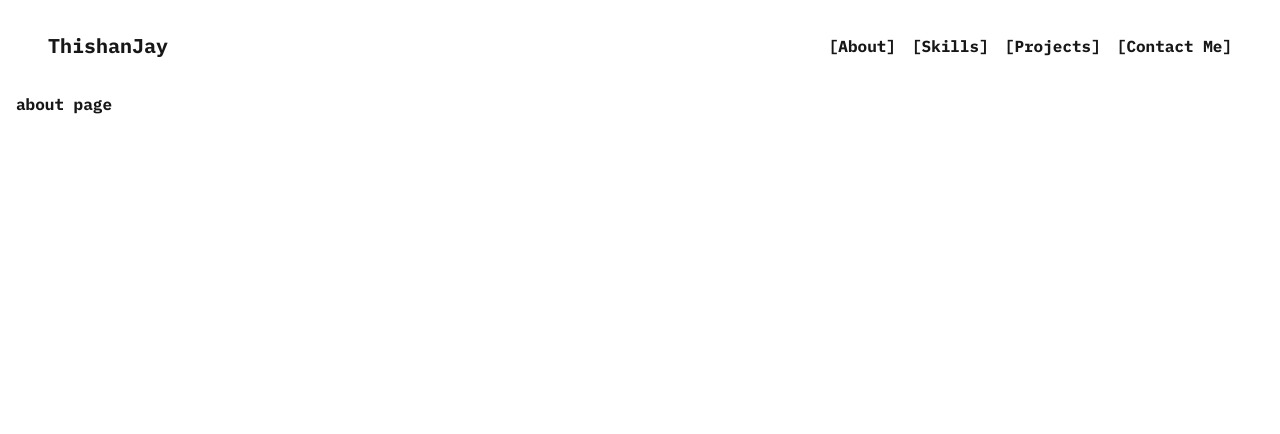
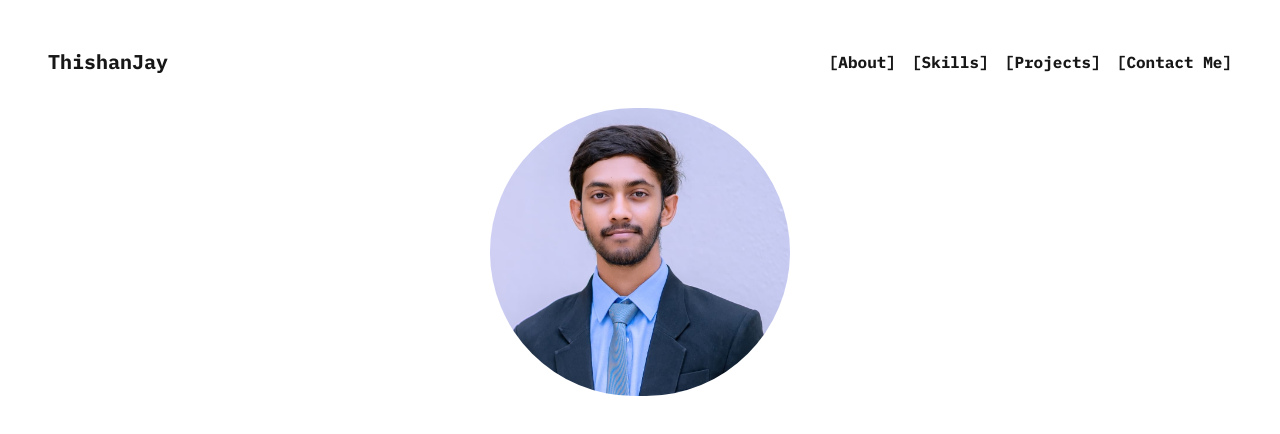
Before and after one commit to thishanjay/portfolio, a Next.js app: page /about in a window 1280 px wide. Shown: the top 434 px of the page. Built offline with nearby package versions, Linux system fonts and the light colour scheme.

Commit message:
add portfolio image

```diff
--- a/app/about/page.tsx
+++ b/app/about/page.tsx
@@ -1,9 +1,20 @@
-import React from 'react'
+import Image from "next/image";
+import React from "react";
 
 const page = () => {
   return (
-    <div>about page</div>
-  )
-}
+    <div>
+      <div className="h-full flex items-center justify-center">
+        <Image
+          src="/portfolio.jpeg"
+          width={300}
+          height={300}
+          alt="My photo"
+          className="rounded-full object-cover mx-auto"
+        />
+      </div>
+    </div>
+  );
+};
 
-export default page
+export default page;
--- a/app/layout.tsx
+++ b/app/layout.tsx
@@ -20,9 +20,9 @@ export default function RootLayout({
 }>) {
   return (
     <html lang="en">
-      <body className={`${ibmPlexMono.className} antialiased m-4 font-bold`}>
+      <body className={`${ibmPlexMono.className} antialiased m-4 font-bold min-h-screen grid grid-rows-[auto_1fr]`}>
         <Navbar />
-        {children}
+        <main>{children}</main>
       </body>
     </html>
   );
```
Also changed, not shown: public/portfolio.jpeg (added).
